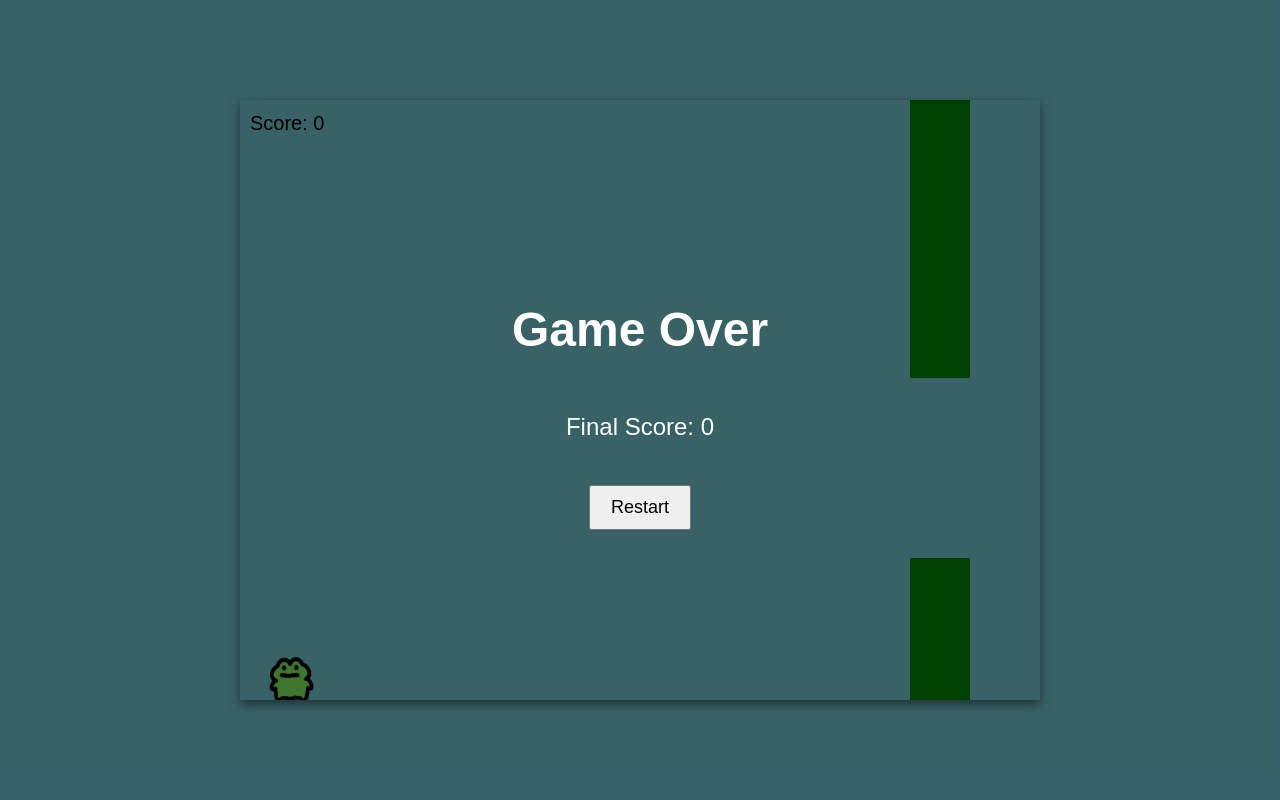
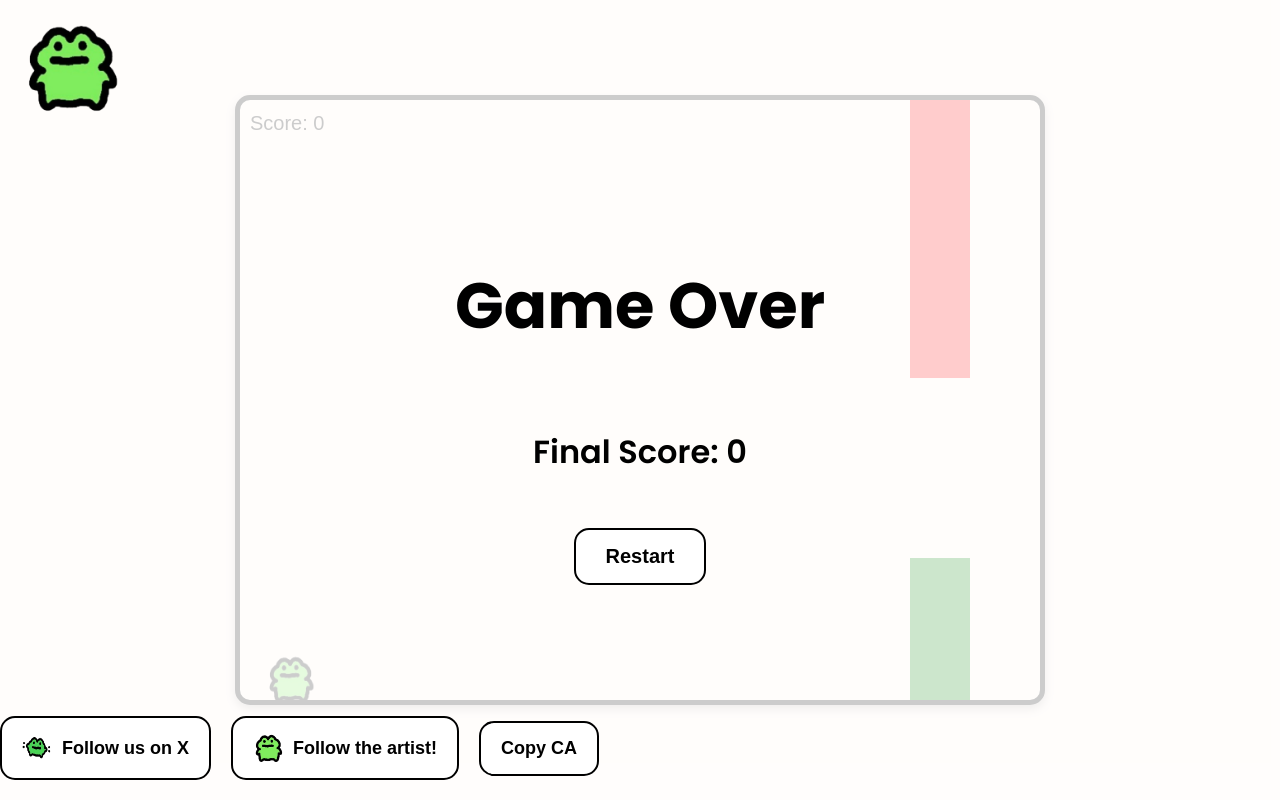
Before and after one commit to CharlestonSingleton/-FRICCoinFlappy, a plain HTML site: page index.html in a window 1280 px wide. Both pictures are taken after a click on the button "Start Game". Drawn offline with Linux system fonts and the light colour scheme.

Commit message:
Update index.html

```diff
--- a/index.html
+++ b/index.html
@@ -4,53 +4,142 @@
   <meta charset="UTF-8">
   <meta name="viewport" content="width=device-width, initial-scale=1.0">
   <title>Flappy Bird Clone</title>
+  <link rel="preconnect" href="https://fonts.googleapis.com">
+  <link rel="preconnect" href="https://fonts.gstatic.com" crossorigin>
+  <link href="https://fonts.googleapis.com/css2?family=Comic+Neue:ital,wght@0,300;0,400;0,700;1,300;1,400;1,700&family=Inter:ital,opsz,wght@0,14..32,100..900;1,14..32,100..900&family=Poppins:ital,wght@0,100;0,200;0,300;0,400;0,500;0,600;0,700;0,800;0,900;1,100;1,200;1,300;1,400;1,500;1,600;1,700;1,800;1,900&display=swap" rel="stylesheet">
   <style>
+    @import url('https://fonts.googleapis.com/css2?family=Comic+Neue:ital,wght@0,300;0,400;0,700;1,300;1,400;1,700&family=Inter:ital,opsz,wght@0,14..32,100..900;1,14..32,100..900&family=Poppins:ital,wght@0,100;0,200;0,300;0,400;0,500;0,600;0,700;0,800;0,900;1,100;1,200;1,300;1,400;1,500;1,600;1,700;1,800;1,900&display=swap');
     body {
       margin: 0;
       display: flex;
+      flex-direction: column;
       justify-content: center;
       align-items: center;
       height: 100vh;
-      background: #70c5ce;
-      font-family: Arial, sans-serif;
+      background: seashell;
+      font-family: 'Poppins', sans-serif;
+      font-weight: 600;
     }
     canvas {
       display: block;
-      background: #70c5ce;
-      box-shadow: 0 4px 10px rgba(0, 0, 0, 0.5);
+      background: seashell;
+      max-width: 800px;
       width: 100%;
-      max-width: 800px;
       height: auto;
+      font-weight: 200;
+      border: 5px solid black; /* Adds a solid black border */
+      border-radius: 15px; /* Rounds the corners */
+      box-shadow: 0 4px 10px rgba(0, 0, 0, 0.3); /* Optional shadow for better appearance */
     }
+
     #titleScreen, #gameOverScreen {
       position: absolute;
       top: 0;
       left: 0;
       width: 100%;
       height: 100%;
-      background: rgba(0, 0, 0, 0.5);
+      background: rgba(255, 255, 255, 0.8);
       display: flex;
       flex-direction: column;
       justify-content: center;
       align-items: center;
-      color: white;
-      font-size: 24px;
+      color: black;
+      font-size: 32px;
       z-index: 10;
+      pointer-events: none;
     }
     #titleScreen button, #gameOverScreen button {
       margin-top: 20px;
-      padding: 10px 20px;
-      font-size: 18px;
+      padding: 15px 30px;
+      font-size: 20px;
+      font-weight: bold;
       cursor: pointer;
+      pointer-events: all;
+      background-color: white;
+      border: 2px solid black;
+      border-radius: 15px;
+    }
+    #titleScreen button:hover, #gameOverScreen button:hover {
+      background-color: #e0e0e0;
     }
     #gameOverScreen {
       display: none;
     }
+    .title-image {
+      max-width: 50%; /* Reduced from 80% to 50% */
+      height: auto;
+      display: block;
+      margin: 0 auto;
+    }
+
+
+    .footer {
+      width: 100%;
+      padding: 20px;
+      color: black;
+      position: fixed;
+      bottom: 0;
+      font-size: 20px;
+      display: flex;
+      justify-content: flex-start;
+      align-items: center;
+      gap: 20px;
+      flex-wrap: wrap;
+      z-index: 20;
+    }
+    .footer button {
+      padding: 15px 20px;
+      font-size: 18px;
+      background-color: white;
+      color: black;
+      border: 2px solid black;
+      cursor: pointer;
+      border-radius: 15px;
+      display: flex;
+      align-items: center;
+      gap: 10px;
+      font-weight: bold;
+    }
+    .footer button:hover {
+      background-color: #e0e0e0;
+    }
+    .footer img {
+      width: 30px;
+      height: 30px;
+    }
+    .logo {
+      position: absolute;
+      top: 20px;
+      left: 20px;
+      width: 100px; /* Adjust based on your logo size */
+      height: auto;
+      z-index: 100;
+    }
+
+    .logo img {
+      width: 100%;
+      height: auto;
+      border-radius: 10px;
+      transition: transform 0.6s ease-in-out;
+      cursor: pointer;
+    }
+
+    .logo img:hover {
+      transform: rotate(360deg);
+    }
+    @media (max-width: 600px) {
+      .footer {
+        font-size: 16px;
+      }
+    }
   </style>
 </head>
 <body>
+  <div class="logo">
+    <img src="fric2.png" alt="Logo">
+  </div>
   <div id="titleScreen">
-    <h1>FLAPPY FRIC</h1>
+    <img src="fav.jpg" alt="Evolution Stages" class="title-image">
     <button id="startButton">Start Game</button>
   </div>
   <div id="gameOverScreen">
@@ -60,148 +149,27 @@
   </div>
   <canvas id="gameCanvas" width="800" height="600"></canvas>
 
+  <div class="footer">
+    <button onclick="window.open('https://twitter.com/fricthefrog', '_blank')">
+      <img src="fric1.png" alt="Twitter">Follow us on X
+    </button>
+    <button onclick="window.open('https://twitter.com/dricstudio', '_blank')">
+      <img src="fric2.png" alt="Twitter">Follow the artist!
+    </button>
+    <button class="copy-btn" onclick="copyCA()">Copy CA</button>
+  </div>
+
+  <script src="script.js"></script>
+
   <script>
-    const canvas = document.getElementById('gameCanvas');
-    const ctx = canvas.getContext('2d');
-    const titleScreen = document.getElementById('titleScreen');
-    const gameOverScreen = document.getElementById('gameOverScreen');
-    const startButton = document.getElementById('startButton');
-    const restartButton = document.getElementById('restartButton');
-    const finalScore = document.getElementById('finalScore');
-
-    const fric1 = new Image();
-    fric1.src = 'fric1.png';
-    const fric2 = new Image();
-    fric2.src = 'fric2.png';
-
-    const bird = {
-      x: 50,
-      y: canvas.height / 2,
-      radius: 25, // Increased size for the bird
-      gravity: 0.13, // Made gravity floatier
-      lift: -5,
-      velocity: 0,
-      image: fric2
-    };
-
-    const pipes = [];
-    const pipeWidth = 60;
-    let pipeGap = 180;
-    const pipeFrequency = 120;
-    const minPipeGap = 100; // Minimum pipe gap
-    const gapReductionRate = 1; // Gap reduction per new pipe
-
-    let frame = 0;
-    let score = 0;
-    let gameOver = false;
-    let gameStarted = false;
-
-    function resetGame() {
-      bird.y = canvas.height / 2;
-      bird.velocity = 0;
-      pipes.length = 0;
-      pipeGap = 180; // Reset the gap size on restart
-      frame = 0;
-      score = 0;
-      gameOver = false;
-      gameOverScreen.style.display = 'none';
-      gameStarted = true;
-      gameLoop();
-    }
-
-    function drawBird() {
-      ctx.drawImage(bird.image, bird.x - bird.radius, bird.y - bird.radius, bird.radius * 2, bird.radius * 2);
-    }
-
-    function drawPipes() {
-      ctx.fillStyle = "green";
-      pipes.forEach(pipe => {
-        ctx.fillRect(pipe.x, 0, pipeWidth, pipe.top);
-        ctx.fillRect(pipe.x, canvas.height - pipe.bottom, pipeWidth, pipe.bottom);
+    function copyCA() {
+      const caText = 'EsP4kJfKUDLfX274WoBSiiEy74Sh4tZKUCDjfULHpump';
+      navigator.clipboard.writeText(caText).then(() => {
+        alert('CA copied to clipboard!');
+      }).catch(err => {
+        console.error('Failed to copy: ', err);
       });
     }
-
-    function updatePipes() {
-      if (frame % pipeFrequency === 0) {
-        const top = Math.random() * (canvas.height - pipeGap - 100) + 50;
-        const bottom = canvas.height - top - pipeGap;
-        pipes.push({ x: canvas.width, top, bottom });
-
-        // Decrease the pipe gap dynamically, but ensure it doesn't go below the minimum
-        if (pipeGap > minPipeGap) {
-          pipeGap -= gapReductionRate;
-        }
-      }
-
-      pipes.forEach(pipe => {
-        pipe.x -= 2;
-      });
-
-      if (pipes.length > 0 && pipes[0].x + pipeWidth < 0) {
-        pipes.shift();
-        score++;
-      }
-    }
-
-    function checkCollision() {
-      if (bird.y + bird.radius > canvas.height || bird.y - bird.radius < 0) {
-        gameOver = true;
-      }
-
-      pipes.forEach(pipe => {
-        if (
-          bird.x + bird.radius > pipe.x &&
-          bird.x - bird.radius < pipe.x + pipeWidth &&
-          (bird.y - bird.radius < pipe.top || bird.y + bird.radius > canvas.height - pipe.bottom)
-        ) {
-          gameOver = true;
-        }
-      });
-    }
-
-    function drawScore() {
-      ctx.fillStyle = "black";
-      ctx.font = "20px Arial";
-      ctx.fillText(`Score: ${score}`, 10, 30);
-    }
-
-    function gameLoop() {
-      if (gameOver) {
-        finalScore.textContent = `Final Score: ${score}`;
-        gameOverScreen.style.display = 'flex';
-        return;
-      }
-
-      ctx.clearRect(0, 0, canvas.width, canvas.height);
-
-      bird.velocity += bird.gravity;
-      bird.y += bird.velocity;
-
-      updatePipes();
-      drawPipes();
-      drawBird();
-      drawScore();
-      checkCollision();
-
-      frame++;
-      requestAnimationFrame(gameLoop);
-    }
-
-    startButton.addEventListener('click', () => {
-      titleScreen.style.display = 'none';
-      gameStarted = true;
-      gameLoop();
-    });
-
-    restartButton.addEventListener('click', resetGame);
-
-    document.addEventListener('keydown', () => {
-      if (gameStarted && !gameOver) {
-        bird.velocity = bird.lift;
-        bird.image = fric1;
-        setTimeout(() => bird.image = fric2, 300);
-      }
-    });
   </script>
 </body>
 </html>
```
